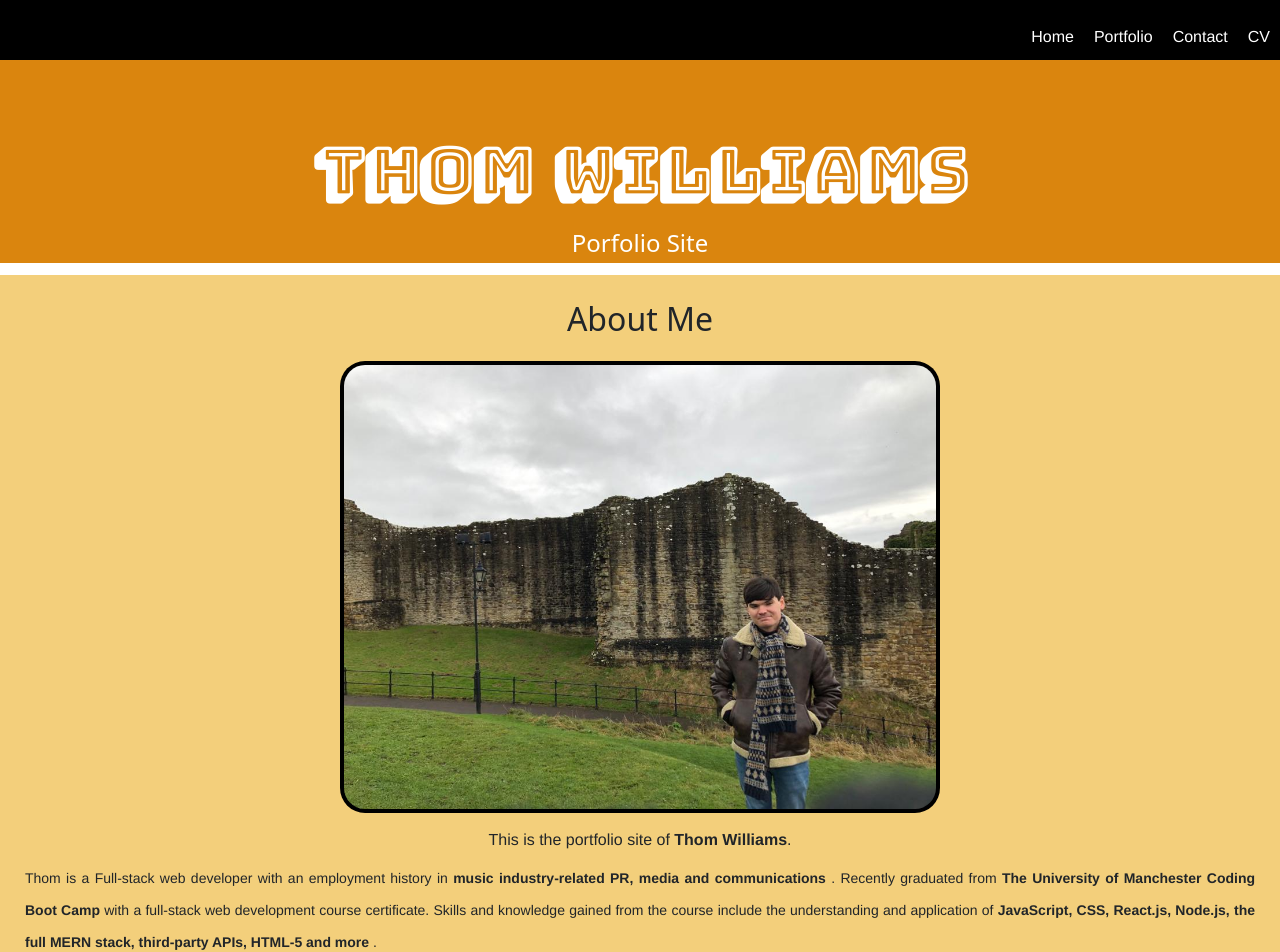
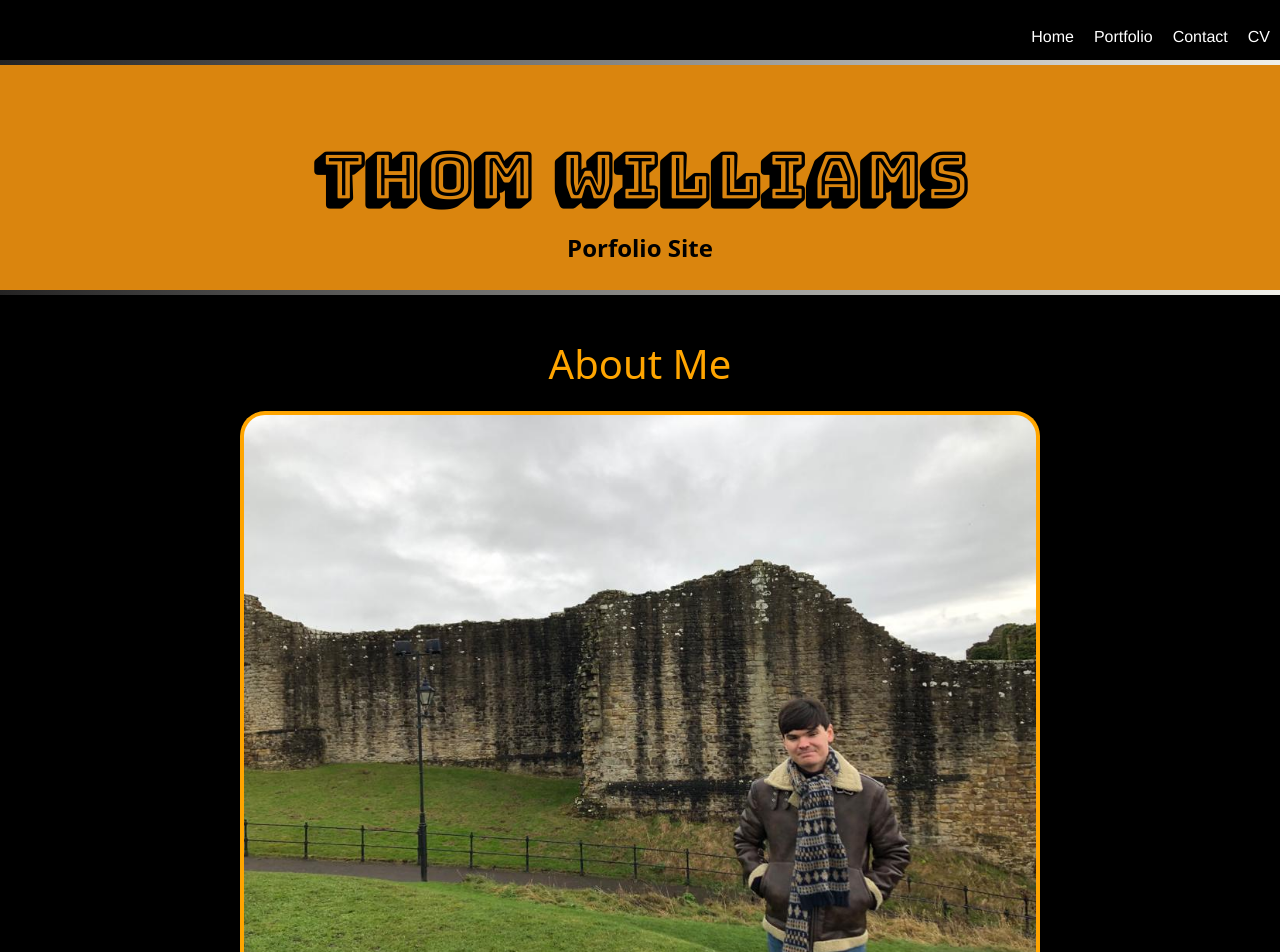
Before and after one commit to ThomWilliams/react-portfolio-tew, a React (Create React App) app: page / in a window 1280 px wide. Shown: the top 952 px of the page. Built offline with nearby package versions, Linux system fonts and the light colour scheme.

Commit message:
css updates: colour scheme changes, formatting

```diff
--- a/src/app.css
+++ b/src/app.css
@@ -1,2 +1,6 @@
 @import url('https://fonts.googleapis.com/css2?family=Permanent+Marker&display=swap');
 @import url('https://fonts.googleapis.com/css2?family=Audiowide&family=Bungee+Shade&family=Lemon&display=swap');
+
+.react-portfolio-tew {
+    background-color: black;
+}
--- a/src/components/About/about.css
+++ b/src/components/About/about.css
@@ -1,15 +1,19 @@
 .content-container {
     /* min-height: calc(100vh - 34px); */
-    background: #f3cf7b;
+    background-color:white;
     padding: 20px;
+    margin: 20px;
     margin-bottom: 0;
     padding: 0;
+    border-radius: 25px;
+    border-color: white;
 }
+
 
 .container {
     display: flex;
     justify-content: center;
-    background: #f3cf7b;
+    background: black;
 }
 
 
@@ -19,43 +23,56 @@
     flex-direction: 'row';
     align-items: 'flex-end';
     justify-content: 'flex-end';
-    }
+    background: white;
+}
+
+.about-text-container {
+    padding: 10px;
+    margin: 15px;
+    border-radius: 25px;
+    background-color: white;
+}
 
 
 .image-profile {
-    max-height: 200vh;
-    max-width: 75vh;
+    max-height: 250vh;
+    max-width: 100vh;
     margin: 10px;
     padding: 4px;
     display: flex;
     justify-content: center;
     align-items: center;
     border-radius: 25px;
-    background: black;
+    background: white;
     border-width: 1px;
+    background-color: orange;
  }
 
-h2 {
+h1 {
     text-align: center;
     padding: 5px;
+    color: orange;
 }
-
 
 .about-text p {
     text-align: justify;
     font-size: 14px;
     margin-bottom: 0;
     padding: 5px;
-    line-height: 4vh;
+    padding-left: 20px;
+    padding-right: 20px;
+    line-height: 5vh;
+    margin-left: 10px;
+    color: black;
 }
 
 .about-text-top p {
     text-align: center;
-    font-size: 16px;
-    margin-bottom: 0;
-    padding: 5px;
-    line-height: 3vh;
+    font-size: 18px;
+    line-height: 5vh;
+
 }
+
 
 .about-text a {
     text-align: center;
--- a/src/components/About/index.js
+++ b/src/components/About/index.js
@@ -7,7 +7,7 @@ function AboutMe() {
 
   return (
     <section className="content-container">
-      <h2>{header}</h2>
+      <h1>{header}</h1>
       <div className="container">
         <img
           className="image-profile"
@@ -15,13 +15,14 @@ function AboutMe() {
           alt="Profile Picture"
         />
       </div>
-
+      <div className="about-text-container">
       <div className="about-text">
         <div className="about-text-top">
-          <p >
-            This is the portfolio site of <strong> Thom Williams</strong>.{" "}
+          <p>
+          <strong> Welcome to the portfolio site of Thom Williams</strong>{" "}
           </p>
         </div>
+        <div>
         <p>
           Thom is a Full-stack web developer with an employment history in{" "}
           <strong> music industry-related PR, media and communications</strong>{" "}
@@ -60,10 +61,12 @@ function AboutMe() {
           he created during the final project of the Coding Bootcamp course.
         </p>
         <p>
-          Originally from <strong> Wales</strong>, Thom currently works
-          remotely from his home in <strong> Manchester</strong>, where he has
-          lived for over a decade.
+          Originally from <strong> Wales</strong>, Thom currently works remotely
+          from his home in <strong> Manchester</strong>, where he has lived for
+          over a decade.
         </p>
+        </div>
+      </div>
       </div>
     </section>
   );
--- a/src/components/CV/cv.css
+++ b/src/components/CV/cv.css
@@ -1,6 +1,6 @@
 .content-container {
     min-height: calc(100vh - 34px);
-    background: #f3cf7b;
+    /* background: #f3cf7b; */
     padding: 20px;
 }
 
@@ -17,6 +17,7 @@ p {
     padding: 2px;
     padding-top: 3px;
     justify-content: center;
+    color: white;
 }
 
 ul {
@@ -31,6 +32,7 @@ li {
     line-height: 4vh;
     padding: 5px;
     justify-content: center;
+    color: white;
 }
 
 a {
--- a/src/components/CV/index.js
+++ b/src/components/CV/index.js
@@ -4,11 +4,11 @@ import { Container } from "react-bootstrap";
 
 function CV() {
   const header = "CV  &  Technical Skills";
-  const message = "Please view a copy of Thom Williams CV here:";
+  const message = "Please view a copy of Thom Williams' CV here:";
 
   return (
     <section className="content-container">
-      <h2>{header}</h2>
+      <h1>{header}</h1>
       <p>
       Key technical skills gained at The University of Manchester Coding Bootcamp and elsewhere in Thom's career:
       </p>
--- a/src/components/Contact/contact.css
+++ b/src/components/Contact/contact.css
@@ -1,18 +1,20 @@
 .content-container {
     min-height: calc(100vh - 34px);
-    background: #f3cf7b;
+    background: black;
     padding: 20px;
 }
 
-h2 {
+h4 {
     text-align: center;
+    color: white
 }
-
 
 p {
    font-size: 18px;
    line-height: 10vh;
    font-family: helvetica;
+   color: white;
+   margin-left: 20px;
 }
 
 .error-text {
@@ -22,7 +24,7 @@ p {
 
 .form {
     margin: 20px;
-    background: #f3cf7b;
+    /* background: #f3cf7b; */
     font-family: helvetica;
   }
 
--- a/src/components/Header/header.css
+++ b/src/components/Header/header.css
@@ -10,16 +10,22 @@
     margin: 0;
     padding-top: 75px;
     text-align: center;
-    color: white;
+    color: black;
     font-size: 4rem;
     font-weight: bold;
     font-family: 'Bungee Shade', cursive;
   }
 
   .header h2 {
-    margin: 0;
     text-align: center;
-    color: rgb(255, 255, 255);
+    color: black;
     font-size: 1.5rem;
+    font-weight: bold;
     margin: 12px;
+    padding-bottom: 15px;
   }
+
+ .header-break {
+    height: 5px;
+    background-image: linear-gradient(to right, rgb(36, 35, 35) , rgb(240, 240, 234));
+  }
--- a/src/components/Header/index.js
+++ b/src/components/Header/index.js
@@ -7,9 +7,10 @@ function Header() {
   const h2message = 'Porfolio Site';
   return (
     <header className="header">
-
+      <div className="header-break"></div>
       <h1>{h1message}</h1>
       <h2>{h2message}</h2>
+      <div className="header-break"></div>
     </header>
   );
 }
--- a/src/components/Portfolio/card.js
+++ b/src/components/Portfolio/card.js
@@ -21,17 +21,17 @@ export default function Cards(props) {
       <Card className="card">
         <Card.Img variant="top" src={`${props.image}`} alt="Card cap" />
         <Card.Body>
-          <Card.Title>{props.name}</Card.Title>
+          <Card.Title><h2>{props.name}</h2></Card.Title>
           <Card.Text>
           <p><strong>About: </strong>{props.description}</p>
           </Card.Text>
           <Card.Text>
           <p><strong>Tech Used: </strong>{props.tech}</p>
           </Card.Text>
-          <a href={`${props.deployedLink}`} className="btn btn-primary">
+          <a href={`${props.deployedLink}`} className="btn btn-warning">
             Deployed Link
           </a>
-          <a href={`${props.github}`} className="btn btn-secondary">
+          <a href={`${props.github}`} className="btn btn-outline-dark">
             GitHub
           </a>
         </Card.Body>
--- a/src/components/Portfolio/index.js
+++ b/src/components/Portfolio/index.js
@@ -6,7 +6,7 @@ import { Container } from 'react-bootstrap';
 function Portfolio() {
   return (
     <section className="content-container">
-          <h2>Examples of Thom's Work:</h2>
+          <h1>Examples of Thom's Work:</h1>
       <Container fluid>
       <Display />
       </Container>
--- a/src/components/Portfolio/portfolio.css
+++ b/src/components/Portfolio/portfolio.css
@@ -1,12 +1,8 @@
 .content-container {
     min-height: calc(100vh - 34px);
-    background: #f3cf7b;
+    /* background: #f3cf7b; */
     padding: 20px;
     align-items: center;
-}
-
-h2 {
-    text-align: center;
 }
 
 
@@ -23,8 +19,9 @@ h5 {
 .card {
     display: flex;
     flex-direction: column;
-    margin-bottom: 15px;
+    margin-bottom: 25px;
     align-items: center;
+    padding: 5px;
   }
 
   .grid-item {
--- a/src/components/Project/project.css
+++ b/src/components/Project/project.css
@@ -1,6 +1,6 @@
 .content-container {
     min-height: calc(100vh - 34px);
-    background: #f3cf7b;
+    /* background: #f3cf7b; */
     padding: 20px;
 }
 
```
